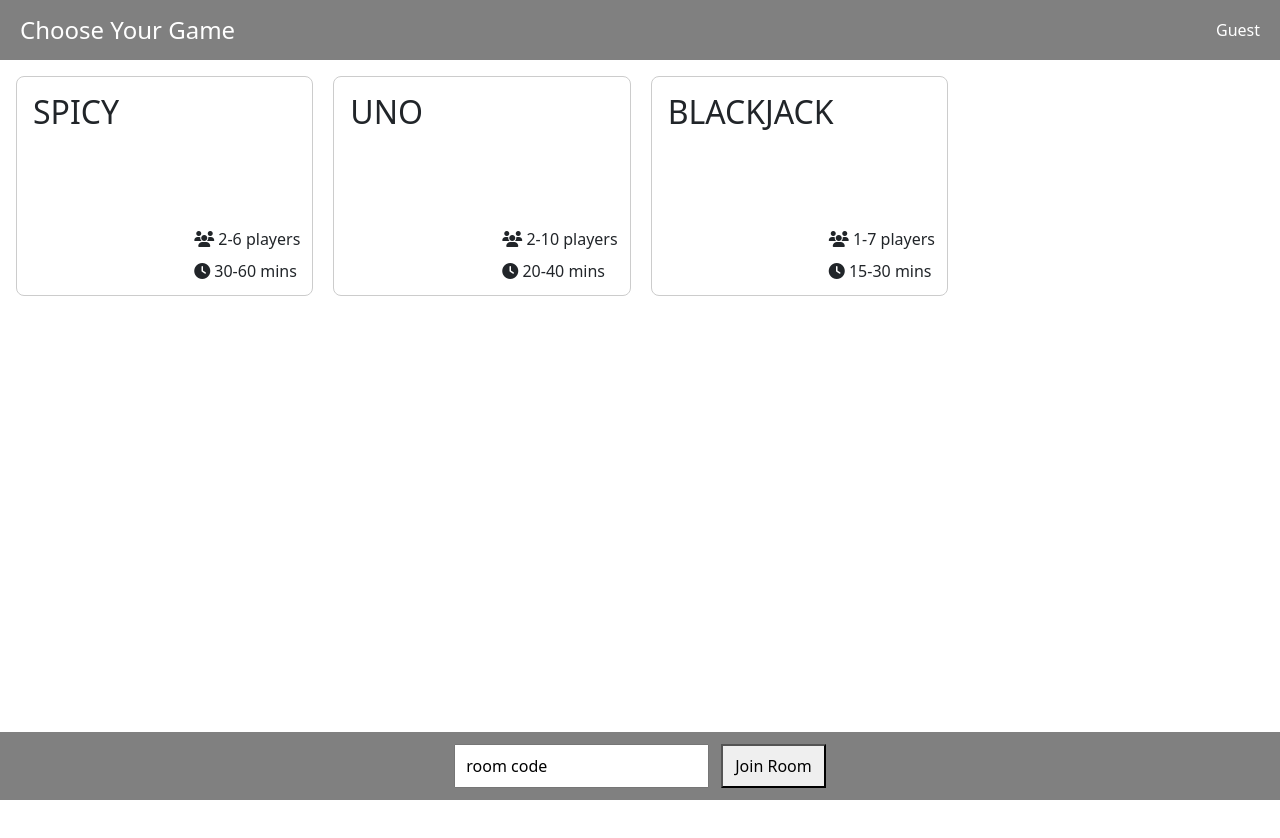
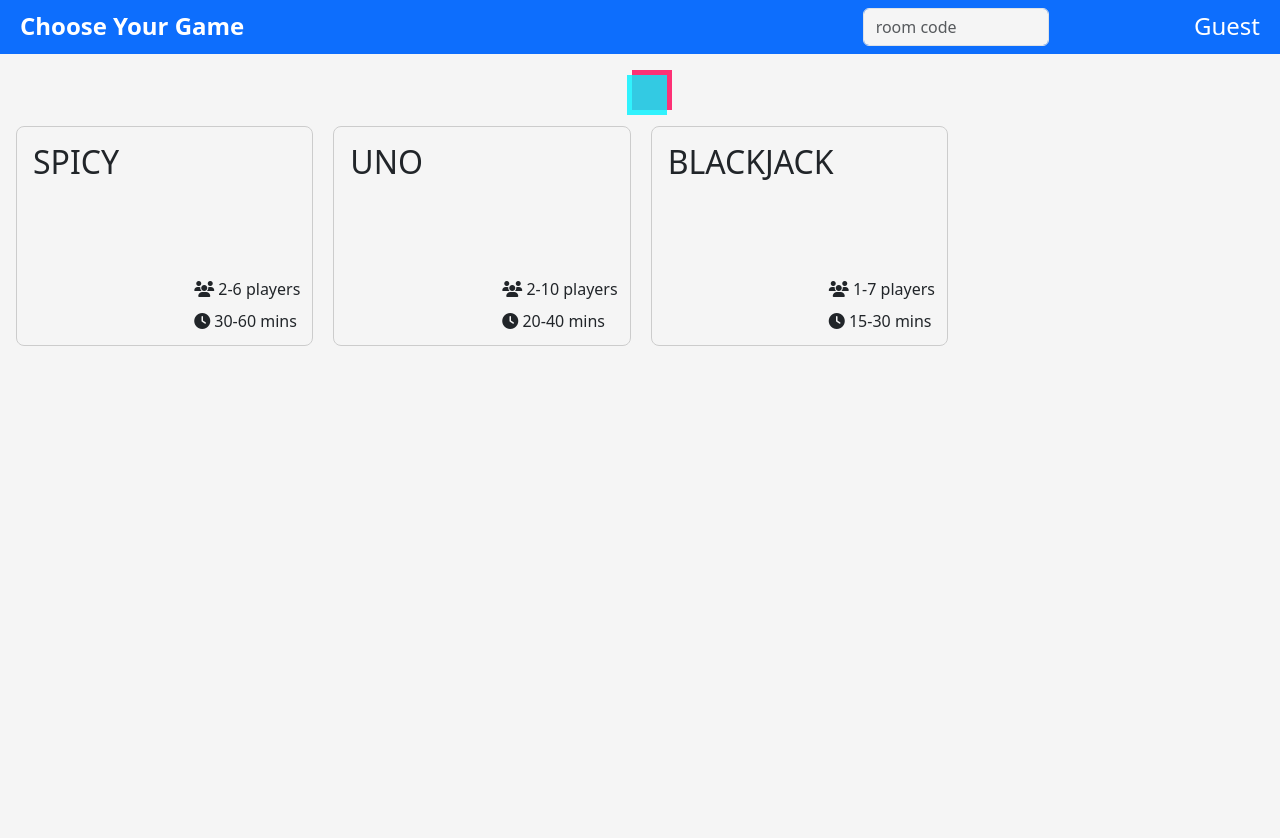
Before and after one commit to szaloczy/msc_szoftech, an Angular app in the folder frontend/: page /home in a window 1280 px wide. Shown: the top 838 px of the page. Before the commit the page ends 800 px from the top, so only its background shows below. Built offline with nearby package versions, Linux system fonts and the light colour scheme; no server answers.

Commit message:
Redesign header and remove footer

```diff
--- a/frontend/src/app/app.css
+++ b/frontend/src/app/app.css
@@ -0,0 +1,9 @@
+.home-header {
+    background-color: var(--bs-primary);
+    color: white;
+}
+
+.title{
+    font-weight: bold;
+    font-size: 24px;
+}
--- a/frontend/src/app/app.html
+++ b/frontend/src/app/app.html
@@ -1 +1,20 @@
+<div class="container-fluid home-header">
+    <div class="row p-2">
+        <div class="col-8 title">
+            Choose Your Game
+        </div>
+        <div class="col-2">
+            <input type="text" class="form-control" placeholder="room code">
+        </div>
+        <div class="col-2 text-end title" style="font-weight: normal;">
+            {{ userService.displayName }}
+        </div>
+    </div>
+</div>
+<div class="container-fluid">
+    <div class="row justify-content-center mt-3">
+        <div class="glitch-box"></div>
+    </div>
+</div>
+
 <router-outlet></router-outlet>
--- a/frontend/src/app/app.ts
+++ b/frontend/src/app/app.ts
@@ -1,6 +1,7 @@
 import { Component, inject, OnInit } from '@angular/core';
 import { RouterOutlet } from '@angular/router';
 import { WebSocketService } from './services/web-socket.service';
+import { UserService } from './services/user.service';
 
 @Component({
   selector: 'app-root',
@@ -10,7 +11,7 @@
 })
 export class App implements OnInit {
   private readonly webSocketService = inject(WebSocketService);
-
+  userService = inject(UserService);
   ngOnInit(): void {
     this.webSocketService.connect();
   }
--- /dev/null
+++ b/frontend/src/app/games/games.html
@@ -0,0 +1 @@
+<p>games works!</p>
--- a/frontend/src/app/home/home.css
+++ b/frontend/src/app/home/home.css
@@ -2,6 +2,17 @@
     display: block;
     min-height: 100vh;
 }
+
+.home-header {
+    background-color: var(--bs-primary);
+    color: white;
+}
+
+.title{
+    font-weight: bold;
+    font-size: 24px;
+}
+
 
 .home-layout {
     min-height: 100vh;
@@ -52,11 +63,6 @@
     padding: 12px;
     border-radius: 5px;
     background-color: #fff0f0;
-}
-
-.title {
-    flex: 1;
-    font-size: 24px;
 }
 
 .card-container {
--- a/frontend/src/app/home/home.html
+++ b/frontend/src/app/home/home.html
@@ -1,10 +1,4 @@
 <div class="home-layout">
-    <section class="top-bar">
-        <div class="title">Choose Your Game</div>
-        <div class="user-controls">
-            <span class="username">{{ userService.displayName }}</span>
-        </div>
-    </section>
         <main class="main-content">
             <section class="card-container">
                 @for (key of gameKeys; track key) {
@@ -30,12 +24,6 @@
                 </aside>
             }
         </main>
-
-    <section class="bottom-bar">
-        <input type="text" value="room code">
-        <button>Join Room</button>
-    </section>
-
     @if (isModalOpen) {
         <div class="modal-overlay" (click)="closeModal()">
 
--- a/frontend/src/styles.css
+++ b/frontend/src/styles.css
@@ -1 +1,38 @@
-/* You can add global styles to this file, and also import other style files */
+/* HTML: <div class="loader"></div> */
+:root{
+  --bs-body-bg: whitesmoke;
+}
+
+body {
+  background: var(--bs-body-bg);
+  color:whi
+}
+
+.glitch-box {
+  width: 40px;
+  height: 40px;
+  position: relative;
+}
+
+.glitch-box::before, .glitch-box::after {
+  content: "";
+  position: absolute;
+  width: 100%;
+  height: 100%;
+  background: #ff0055;
+  opacity: 0.8;
+  animation: glitch 1s infinite;
+}
+
+.glitch-box::after {
+  background: #00f2ff;
+  animation-delay: 0.5s;
+}
+
+@keyframes glitch {
+  0% { transform: translate(0, 0); }
+  25% { transform: translate(5px, -5px); }
+  50% { transform: translate(-5px, 5px); }
+  75% { transform: translate(5px, 5px); }
+  100% { transform: translate(0, 0); }
+}
```
Also changed, not shown: frontend/src/app/games/games.ts (added, +11 -0 lines), frontend/src/app/games/games.css (added), 1 other file (tests, documents, lock files or other folders).
